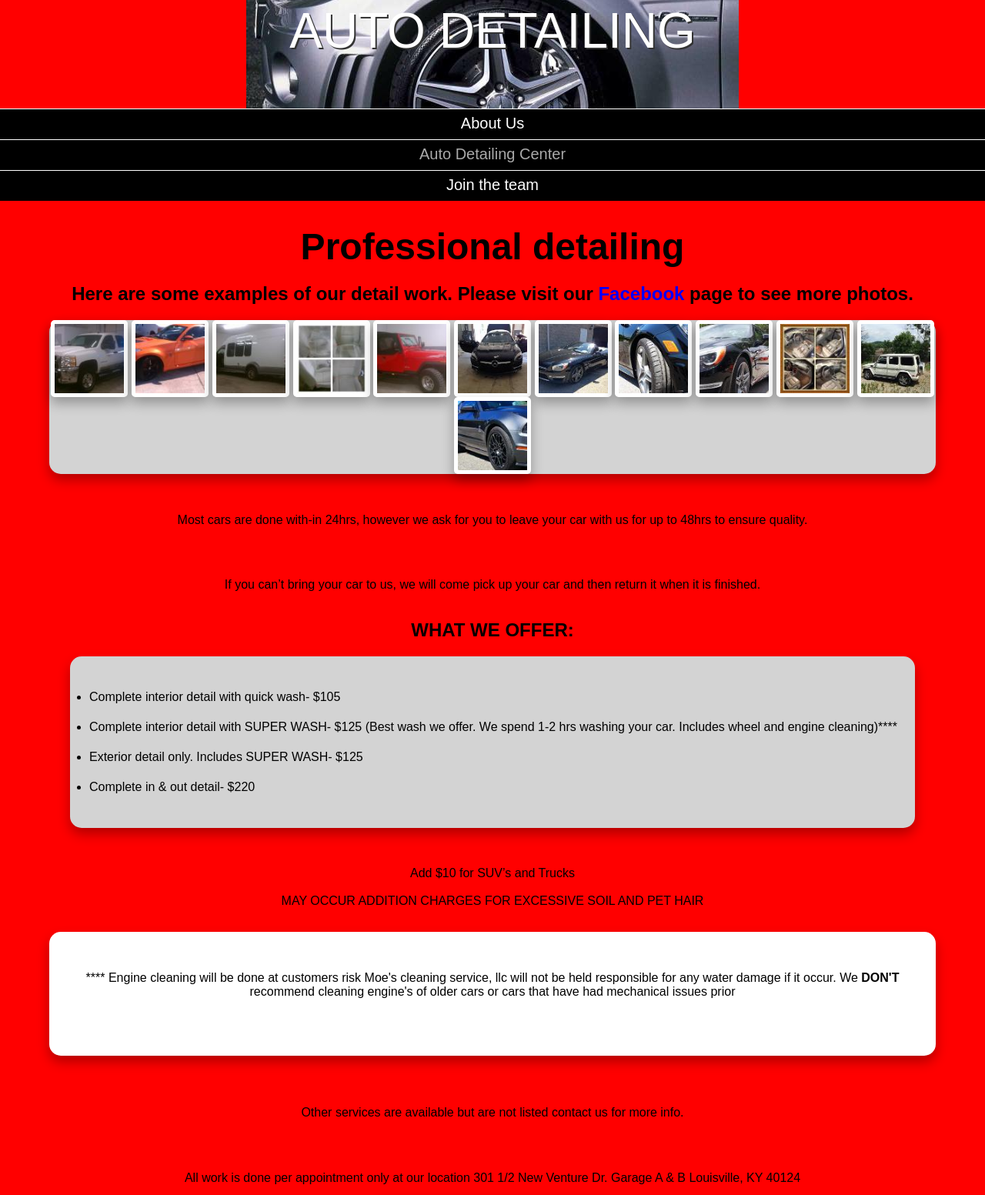
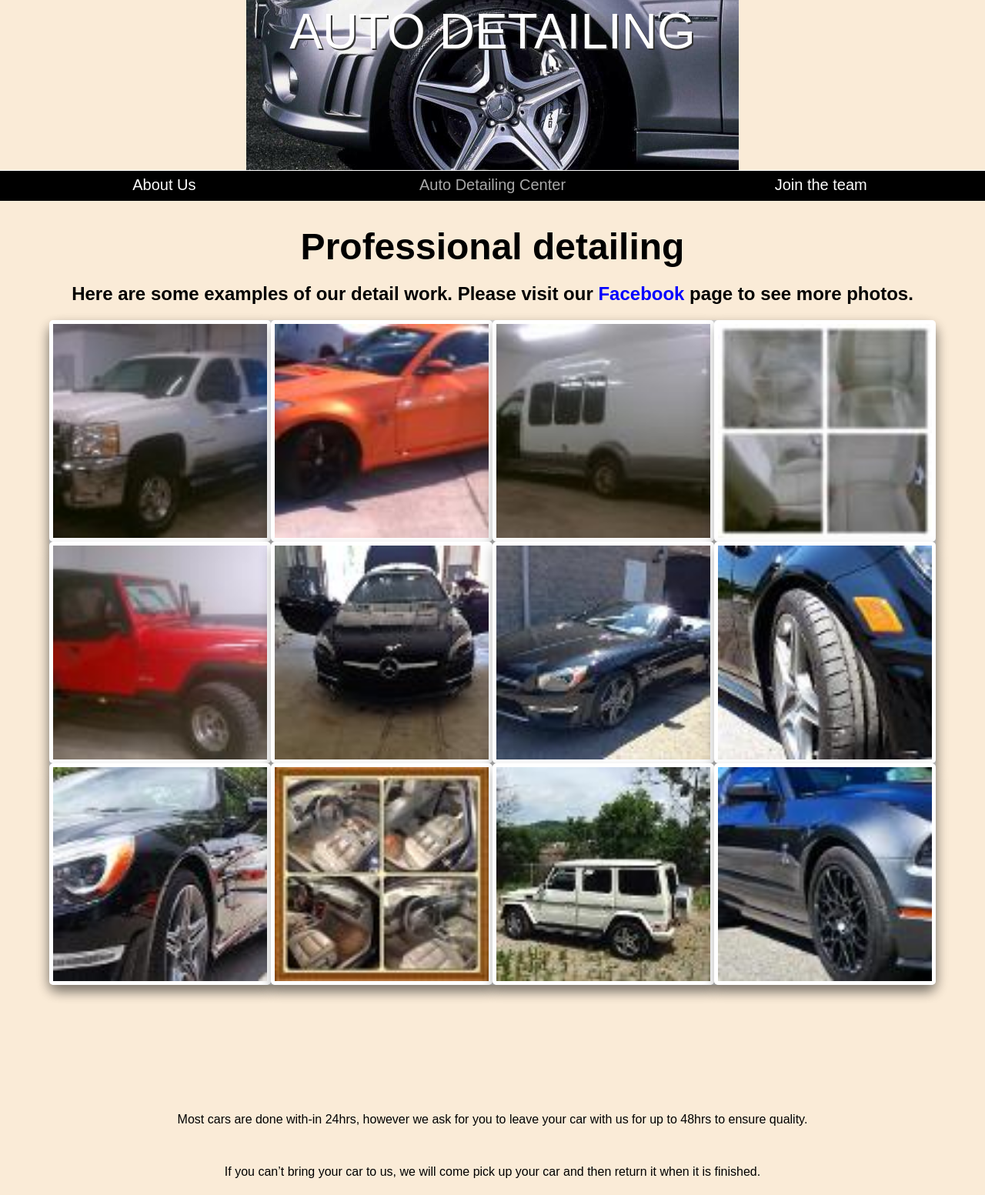
Before and after one commit to Victor502/Moes, a plain HTML site: page detail.html in a window 1280 px wide. Shown: the part 139-1692 px from the top of the page at 77% size. Drawn offline with Linux system fonts and the light colour scheme; grey boxes are pictures that could not be loaded.

Commit message:
added meia queries

```diff
--- a/detail.html
+++ b/detail.html
@@ -8,6 +8,7 @@
     <link rel="stylesheet" href="flexbox.css">
     <meta name="viewport" content="width=device-width, inital-scale=1.0">
 </head>
+
 <body>
     <header class="bannerdetail">
         <p class="logo">AUTO DETAILING</p>
@@ -37,8 +38,10 @@
             <img src="detailPage/g%20vagon.jpg.opt100x100o-16,0s133x100.jpg">
             <img src="detailPage/gto.jpg.opt100x100o0,-38s100x177.jpg">
         </div>
+        <div class="mQ_underDetImg">
         <p>Most cars are done with-in 24hrs, however we ask for you to leave your car with us for up to 48hrs to ensure quality.</p>
         <p>If you can’t bring your car to us, we will come pick up your car and then return it when it is finished.</p>
+        </div>
         <h2>WHAT WE OFFER:</h2>
         <ul class="weoffer">
             <li>Complete interior detail with quick wash- $105</li>
@@ -46,13 +49,12 @@
             <li>Exterior detail only. Includes SUPER WASH- $125</li>
             <li>Complete in & out detail- $220</li>
         </ul>
-        <p>Add $10 for SUV’s and Trucks<br><br>
-        MAY OCCUR ADDITION CHARGES FOR EXCESSIVE SOIL AND PET HAIR </p>
+        <p>Add $10 for SUV’s and Trucks<br><br> MAY OCCUR ADDITION CHARGES FOR EXCESSIVE SOIL AND PET HAIR </p>
         <div class="parbox">
             <p>**** Engine cleaning will be done at customers risk Moe's cleaning service, llc will not be held responsible for any water damage if it occur. We <b>DON'T</b> recommend cleaning engine's of older cars or cars that have had mechanical issues prior</p>
         </div>
         <p>Other services are available but are not listed contact us for more info.</p>
-        <P>All work is done per appointment only at our location 301 1/2 New Venture Dr. Garage A & B Louisville, KY 40124</P>
+        <p>All work is done per appointment only at our location 301 1/2 New Venture Dr. Garage A & B Louisville, KY 40124</p>
         <div class="map">
             <iframe src="https://www.google.com/maps/embed?pb=!1m18!1m12!1m3!1d3137.654578540276!2d-85.7657070494915!3d38.14822419825926!2m3!1f0!2f0!3f0!3m2!1i1024!2i768!4f13.1!3m3!1m2!1s0x88690e03a86eedf7%3A0xf74c8ff37be10593!2s301+New+Venture+Dr%2C+Louisville%2C+KY+40214!5e0!3m2!1sen!2sus!4v1489463339968" width="300" height="300" frameborder="0" style="border:0" allowfullscreen></iframe>
         </div>
--- a/flexbox.css
+++ b/flexbox.css
@@ -1,10 +1,38 @@
-
 /* @media screen and (min-width: 620px)*/
 
-@media screen and (min-width:730px ){
-    body {
-        background-color: red;
+@media screen and (min-width: 571px) {
+
+/************************ Index page ****************************/
+    .logo {
+        display: flex;
+        margin: auto;
+    }
+    nav ul {
+        display: flex;
+        flex-direction: row;
+    }
+    .colone {
+        width: 100%;
+        height: 205px;
+        padding: auto;
+    }
+    .colone img {
+        width: 200px;
+        margin: auto;
     }
 
+/************************ detail page ****************************/
+    .detailpic {
+        margin: auto;
+    }
 
+    .detailpic img {
+        flex: 1 25%;
+        margin: auto;
+        width: 95%;
+    }
+    .mQ_underDetImg {
+        padding: auto;
+        margin-top: 10%;
+    }
 }
--- a/main.css
+++ b/main.css
@@ -58,9 +58,9 @@ nav ul li{
 }
 
 nav a {
+    display: block;
     text-decoration: none;
     color: white;
-    padding: 10px 100px;
 }
 
 nav a:hover {
@@ -101,12 +101,12 @@ nav a:hover {
     box-shadow: 0px 8px 16px 0px rgba(0,0,0,0.3);
 }
 
-.colone{
+/********************** Img containers index ***********************/
+
+.colone {
     display: flex;
     margin: auto;
     justify-content: space-around;
-}
-.colone{
     background-color: lightgray;
     width: 100%;
     height: auto;
@@ -121,7 +121,7 @@ nav a:hover {
 }
 
 
-/**************************** detail page ****************************/
+/************************** detail page ****************************/
 
 .bannerdetail {
     background-image: url(contactus/amg2.jpg);
@@ -249,7 +249,7 @@ nav a:hover {
     box-shadow: 0px 8px 16px 0px rgba(0,0,0,0.5);
 }
 
-/****************************** bottom ******************************/
+/****************************** footer ******************************/
 
 footer {
     display: flex;
```
Also changed, not shown: index.html (+6 -5 lines), join.html (+1 -0 lines). Lines whose indentation alone changed are shown as unchanged.
